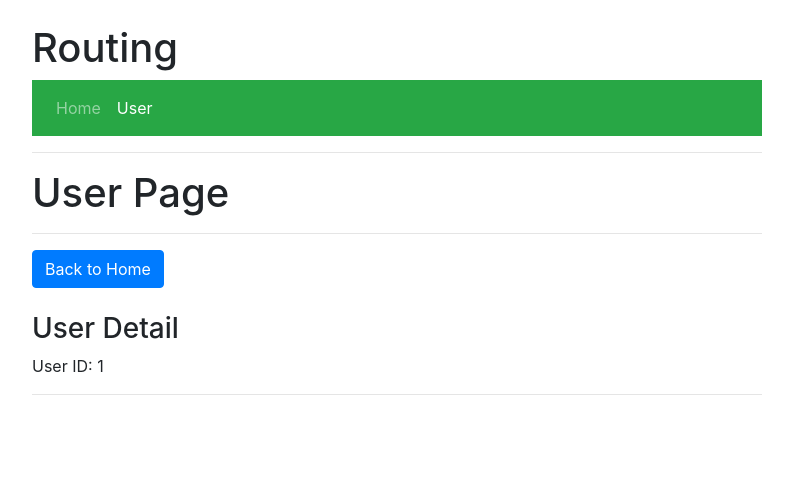
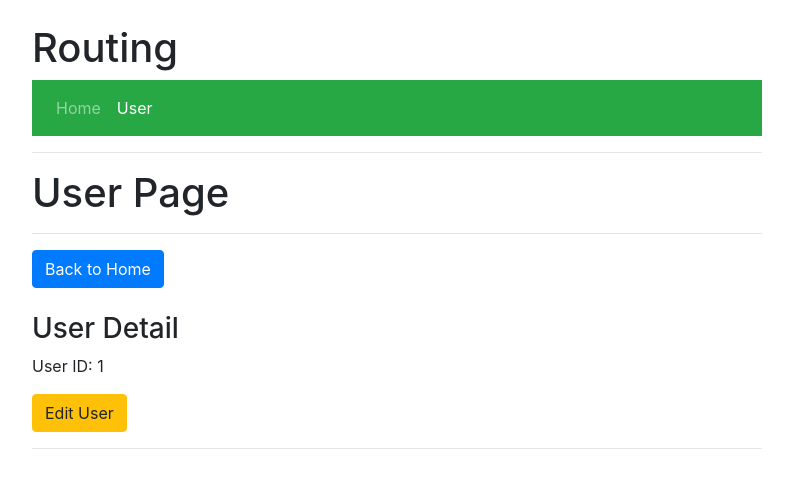
Before and after one commit to fadhluu/vue-router-example, a Vue app: page /user/1 in a window 1280 px wide. Shown: the top 488 px of the page, without its empty margins (243-1036 px from the left). Built offline with nearby package versions, Linux system fonts and the light colour scheme.

Commit message:
named route

```diff
--- a/src/components/user/UserDetail.vue
+++ b/src/components/user/UserDetail.vue
@@ -1,7 +1,15 @@
 <template>
   <div class="mt-4">
     <h3>User Detail</h3>
-    User ID: {{ id }}
+    <p>User ID: {{ id }}</p>
+    <div class="form-group">
+      <router-link
+        tag="button"
+        class="btn btn-warning"
+        :to="{ name: 'userEdit', params: { id: id } }"
+        >Edit User</router-link
+      >
+    </div>
   </div>
 </template>
 
--- a/src/components/user/UserEdit.vue
+++ b/src/components/user/UserEdit.vue
@@ -0,0 +1,18 @@
+<template>
+  <div class="mt-4">
+    <h3>User Edit</h3>
+    <p>Editing User with ID: {{ id }}</p>
+  </div>
+</template>
+
+<script>
+export default {
+  data() {
+    return {
+      id: this.$route.params.id,
+    };
+  },
+};
+</script>
+
+<style></style>
--- a/src/routes.js
+++ b/src/routes.js
@@ -12,7 +12,7 @@ export const routes = [
     children: [
       { path: '', component: UserHome },
       { path: ':id', component: UserDetail },
-      { path: ':id/edit', component: UserEdit },
+      { path: ':id/edit', component: UserEdit, name: 'userEdit' },
     ],
   },
 ];
```
